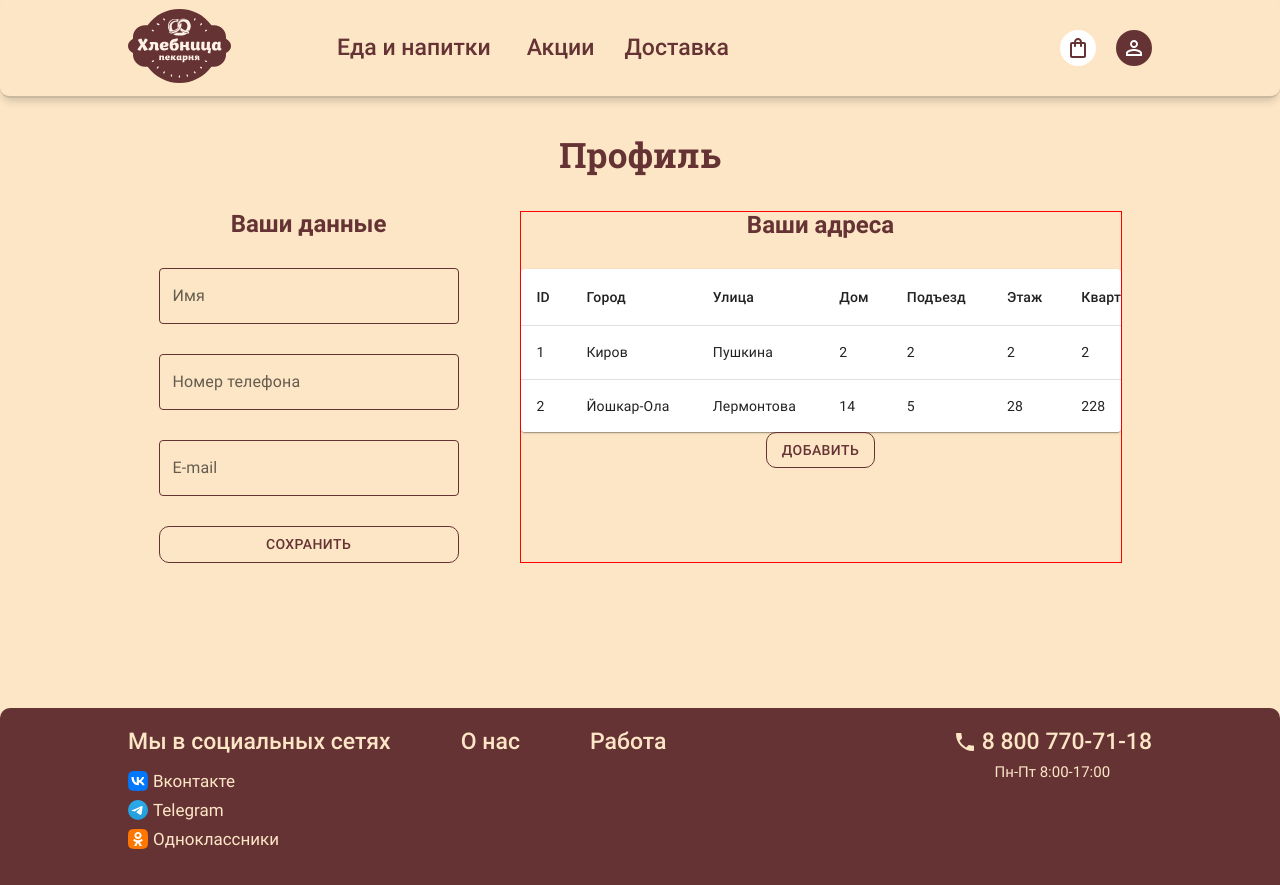
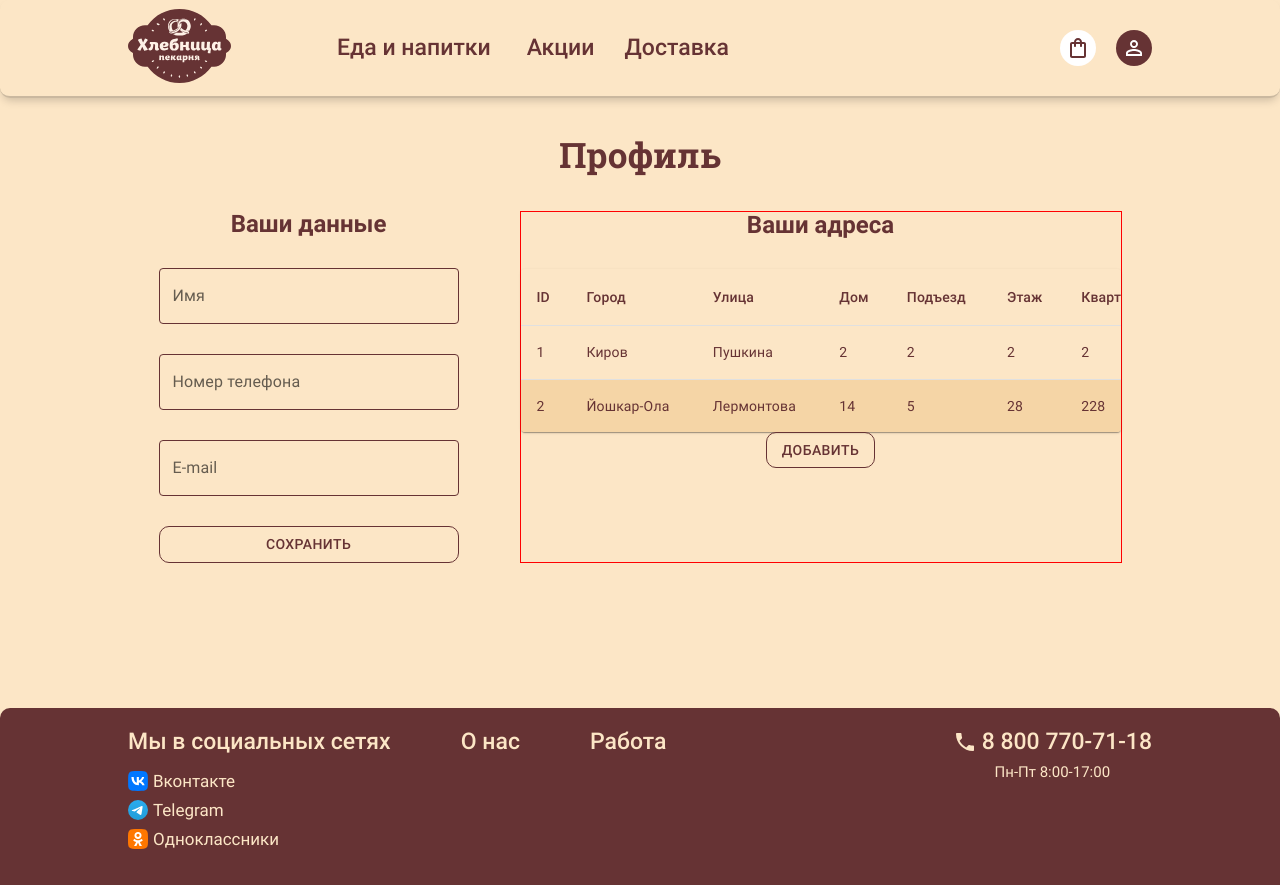
Before and after one commit to hvny/course_project_web, a React (Create React App) app in the folder online-store-frontend/: page /profile in a window 1280 px wide. Built offline with nearby package versions, Linux system fonts and the light colour scheme.

Commit message:
microfix

```diff
--- a/online-store-frontend/src/components/DataTable/DataTable.jsx
+++ b/online-store-frontend/src/components/DataTable/DataTable.jsx
@@ -2,11 +2,13 @@ import "./DataTable.css";
 
 import Table from '@mui/material/Table';
 import TableBody from '@mui/material/TableBody';
-import TableCell from '@mui/material/TableCell';
+import TableCell, { tableCellClasses } from '@mui/material/TableCell';
 import TableContainer from '@mui/material/TableContainer';
 import TableHead from '@mui/material/TableHead';
 import TableRow from '@mui/material/TableRow';
 import Paper from '@mui/material/Paper';
+
+import { styled } from '@mui/material/styles';
 
 import { StyledEngineProvider } from '@mui/material/styles';
 
@@ -55,6 +57,33 @@ export default function DataTable({ data }) {
         { id: 2, city: "Йошкар-Ола", street: "Лермонтова", house: 14, entry: 5, floor: 28, apartment: 228 }
     ];
 
+    const StyledTableCell = styled(TableCell)(({ theme }) => ({
+        [`&.${tableCellClasses.head}`]: {
+          backgroundColor: "#FCE6C6",
+          color: "#663334",
+        },
+        [`&.${tableCellClasses.body}`]: {
+          fontSize: 14,
+          backgroundColor: "#FCE6C6",
+          color: "#663334",
+
+
+        },
+      }));
+
+      const StyledTableRow = styled(TableRow)(({ theme }) => ({
+        '&:nth-of-type(odd)': {
+            borderColor: "#FCE6C6",
+        },
+        // hide last border
+        '&:last-child td, &:last-child th': {
+          border: 2,
+          borderColor: "#FCE6C6",
+          backgroundColor: "#f5d5a6",
+        },
+      }));
+
+
     return (
         <StyledEngineProvider injectFirst>
             <TableContainer component={Paper}>
@@ -63,26 +92,26 @@ export default function DataTable({ data }) {
                         <TableRow>
                             {
                                 columns.map((column) => (
-                                    <TableCell align="left">{column.headerName}</TableCell>
+                                    <StyledTableCell align="left">{column.headerName}</StyledTableCell>
                                 ))
                             }
                         </TableRow>
                     </TableHead>
                     <TableBody>
                         {rows.map((row) => (
-                            <TableRow
+                            <StyledTableRow
                                 key={row.id}
                                 sx={{ '&:last-child td, &:last-child th': { border: 0 } }}
                             >
-                                <TableCell component="th" scope="row">{row.id}</TableCell>
-                                <TableCell align="left">{row.city}</TableCell>
-                                <TableCell align="left">{row.street}</TableCell>
-                                <TableCell align="left">{row.house}</TableCell>
-                                <TableCell align="left">{row.entry}</TableCell>
-                                <TableCell align="left">{row.floor}</TableCell>
-                                <TableCell align="left">{row.apartment}</TableCell>
+                                <StyledTableCell component="th" scope="row">{row.id}</StyledTableCell>
+                                <StyledTableCell align="left">{row.city}</StyledTableCell>
+                                <StyledTableCell align="left">{row.street}</StyledTableCell>
+                                <StyledTableCell align="left">{row.house}</StyledTableCell>
+                                <StyledTableCell align="left">{row.entry}</StyledTableCell>
+                                <StyledTableCell align="left">{row.floor}</StyledTableCell>
+                                <StyledTableCell align="left">{row.apartment}</StyledTableCell>
 
-                            </TableRow>
+                            </StyledTableRow>
                         ))}
                     </TableBody>
                 </Table>
```
